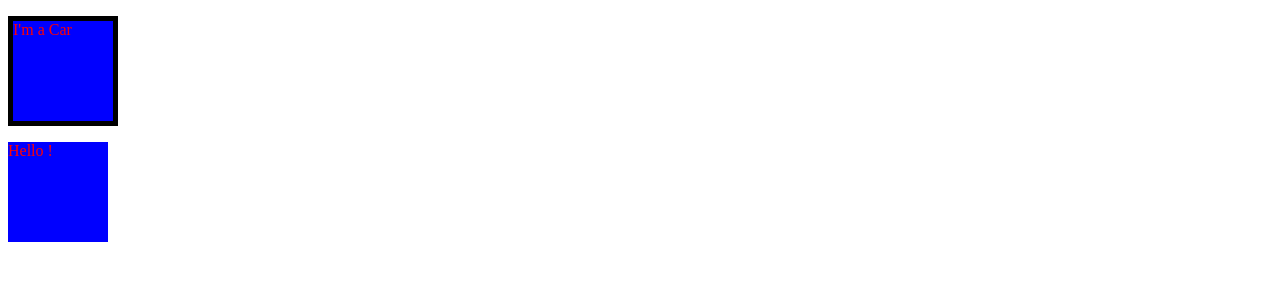
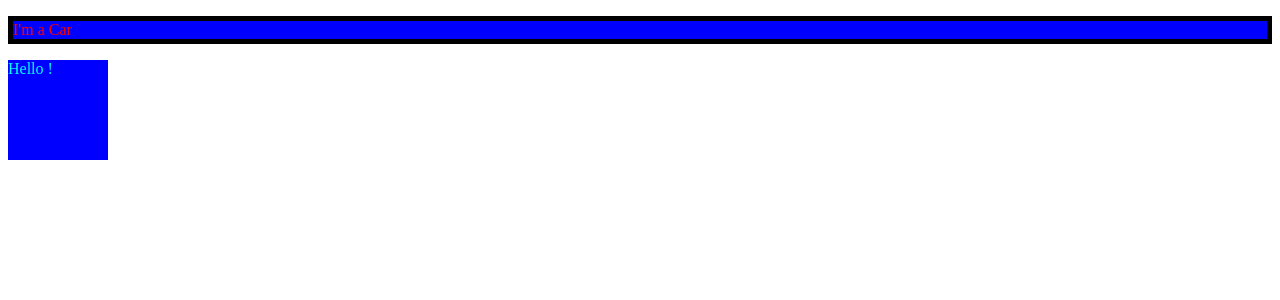
Before and after one commit to GlazMichelFranckDodo225/react-introduction-url, a React (Create React App) app: page / in a window 1280 px wide. Shown: the top 300 px of the page. Built offline with nearby package versions, Linux system fonts and the light colour scheme.

Commit message:
Stying with CSS Modules

```diff
--- a/src/components/Greetings/Greetings.jsx
+++ b/src/components/Greetings/Greetings.jsx
@@ -1,7 +1,12 @@
-import "./style.css";
+import s from "./style.module.css";
 
 export function Greetings(props) {
     return (
-        <p className="box">Hello !</p>
+        <div>
+           {/*  <p className="box">Hello !</p> */}
+            {/* <p className={s.box + " " + s.box2}>Hello !</p> */}
+            {/* <p className={s.box + " " + s.box2}>Hello !</p> */}
+            <p className={`${s.box} ${s.box2} box`}>Hello !</p>
+        </div>
     )
 }
--- a/src/components/Greetings/style.css
+++ b/src/components/Greetings/style.module.css
@@ -2,3 +2,7 @@
     height: 100px;
     width: 100px;
 }
+
+.box2 {
+    color: cyan;
+}
```
